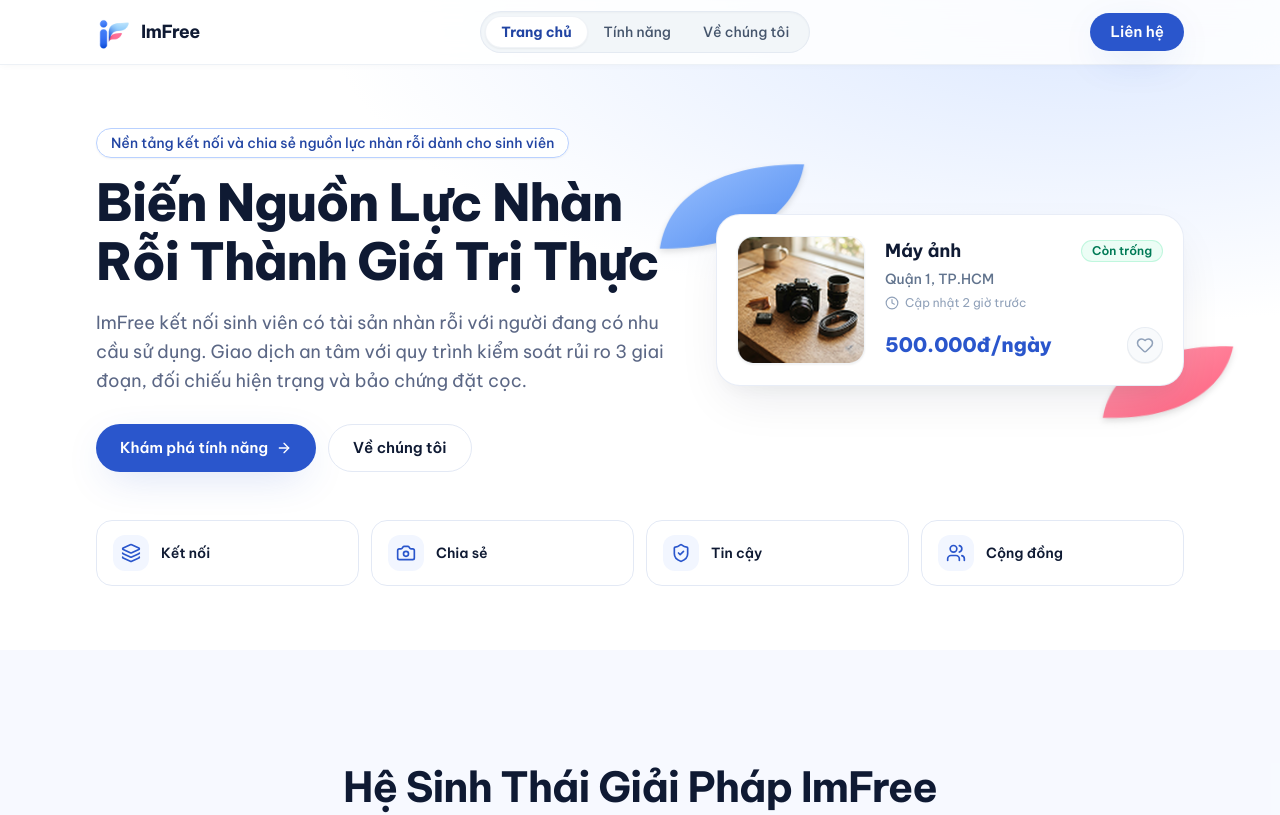
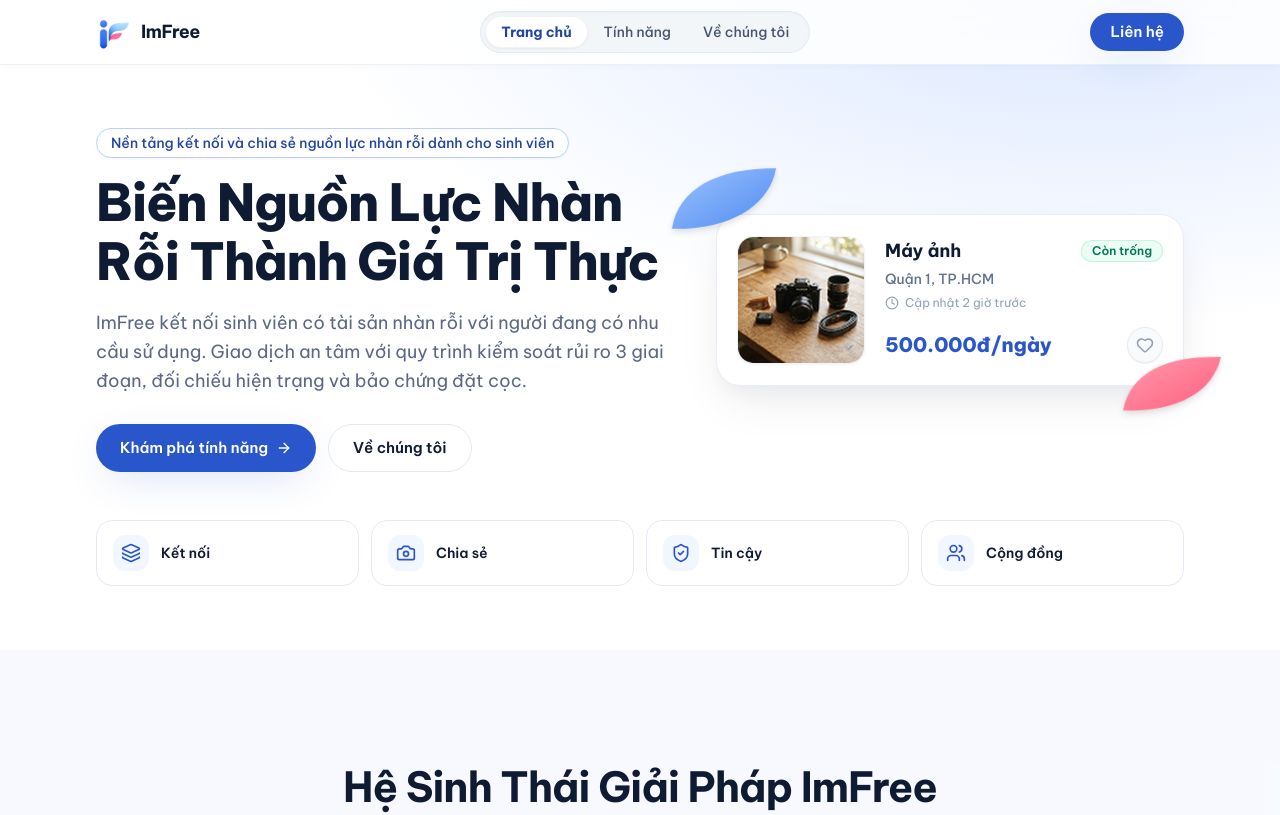
Before and after one commit to phamhuy273/imfree-web, a React (Vite) app: page / in a window 1280 px wide. Shown: the top 815 px of the page. Built offline with nearby package versions, Linux system fonts and the light colour scheme.

Commit message:
style(home): bring wings to front (z-20) with precise clearance to avoid content overlap

```diff
--- a/src/pages/Home.jsx
+++ b/src/pages/Home.jsx
@@ -54,14 +54,14 @@ export default function Home() {
             animate={{ opacity: 1, scale: 1 }}
             transition={{ duration: 0.8, delay: 0.2, ease: [0.22, 1, 0.36, 1] }}
           >
-            {/* 2 Cánh logo chuyển màu trôi nhẹ nhàng - Đặt z-0 và đẩy ra xa để tuyệt đối không che nội dung */}
+            {/* 2 Cánh logo chuyển màu trôi nhẹ nhàng - Đặt z-20 lên phía trước và căn chỉnh tọa độ chính xác để không che nội dung */}
             <Wing
               variant="blue"
-              className="absolute -left-10 -top-10 sm:-left-14 sm:-top-12 z-0 w-28 animate-float sm:w-36 pointer-events-none drop-shadow-md"
+              className="absolute -left-9 -top-9 sm:-left-11 sm:-top-11 z-20 w-22 sm:w-26 animate-float pointer-events-none drop-shadow-md"
             />
             <Wing
               variant="pink"
-              className="absolute -bottom-10 -right-8 sm:-bottom-12 sm:-right-12 z-0 w-24 animate-float-slow sm:w-32 pointer-events-none drop-shadow-md"
+              className="absolute -bottom-9 -right-8 sm:-bottom-10 sm:-right-9 z-20 w-20 sm:w-24 animate-float-slow pointer-events-none drop-shadow-md"
             />
 
             {/* Khung Card chính: Thẻ Máy ảnh chuẩn xác 100% theo giao diện ứng dụng ImFree */}
```
